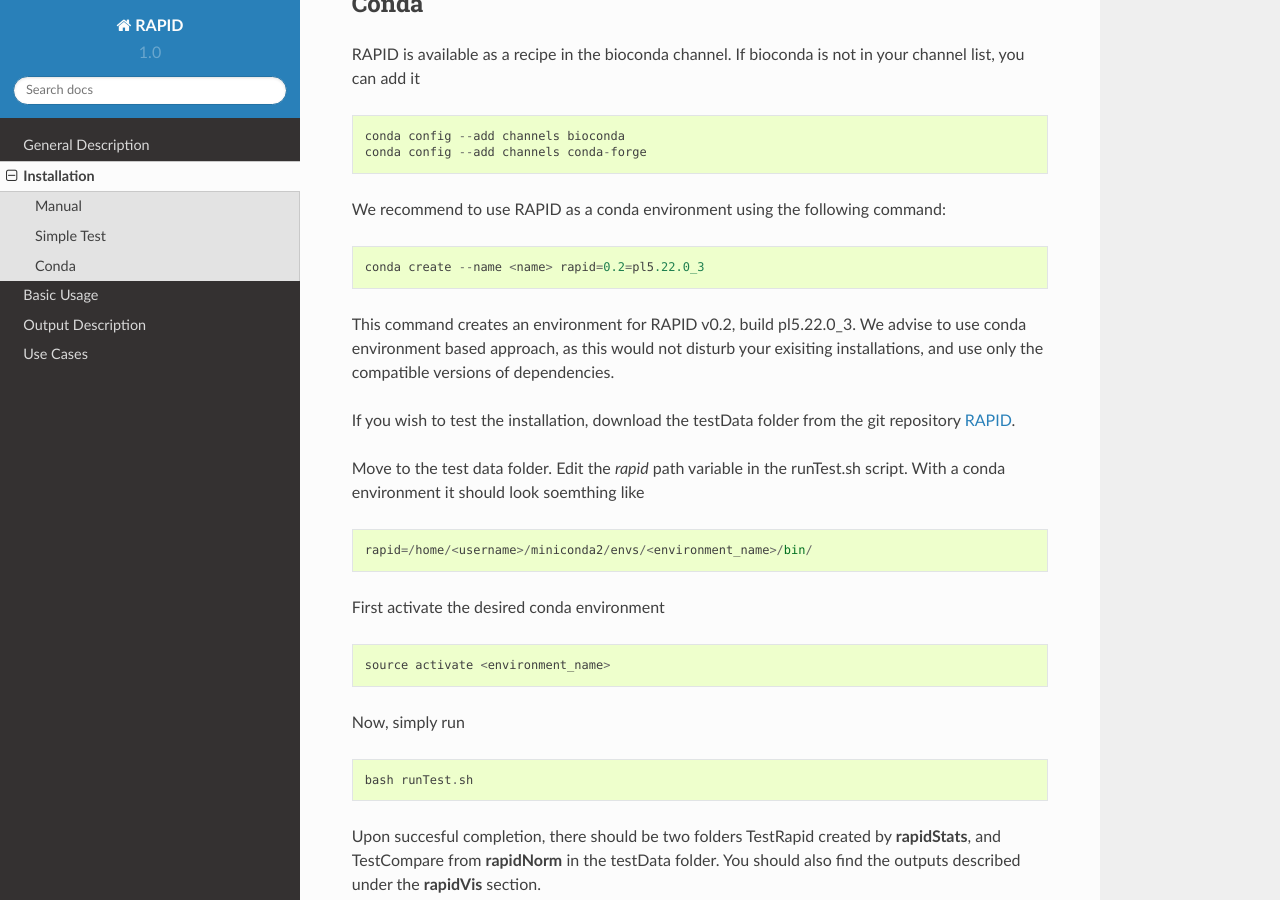
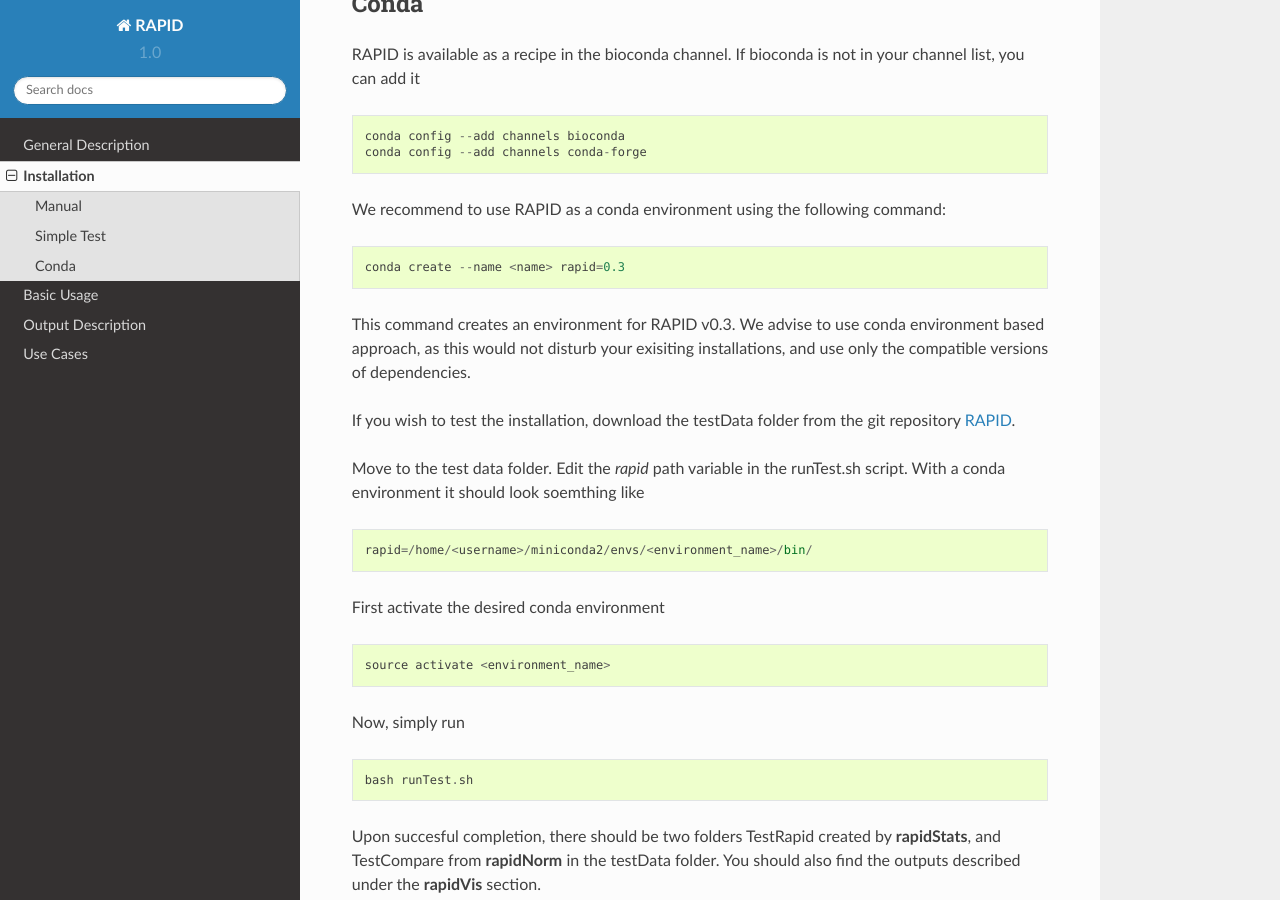
Before and after one commit to SchulzLab/RAPID, a Sphinx documentation site: the page built from docs/Installation.rst, in a window 1280 px wide and 900 px high, scrolled down 940 px. Built offline with Sphinx 7.4.7 and the Read the Docs theme 2.0.0, drawn with Linux system fonts in a browser that asks for light colours.

Commit message:
Modified Installation version

```diff
--- a/docs/Installation.rst
+++ b/docs/Installation.rst
@@ -41,9 +41,9 @@
 
 We recommend to use RAPID as a conda environment using the following command: ::
 
-    conda create --name <name> rapid=0.2=pl5.22.0_3
+    conda create --name <name> rapid=0.3
 
-This command creates an environment for RAPID v0.2, build pl5.22.0_3. We advise to use conda environment based approach, as this would not disturb your exisiting installations, and use only the compatible versions of dependencies.
+This command creates an environment for RAPID v0.3. We advise to use conda environment based approach, as this would not disturb your exisiting installations, and use only the compatible versions of dependencies.
 
 If you wish to test the installation, download the testData folder from the git repository `RAPID <https://github.com/SchulzLab/RAPID>`_.
 
```
